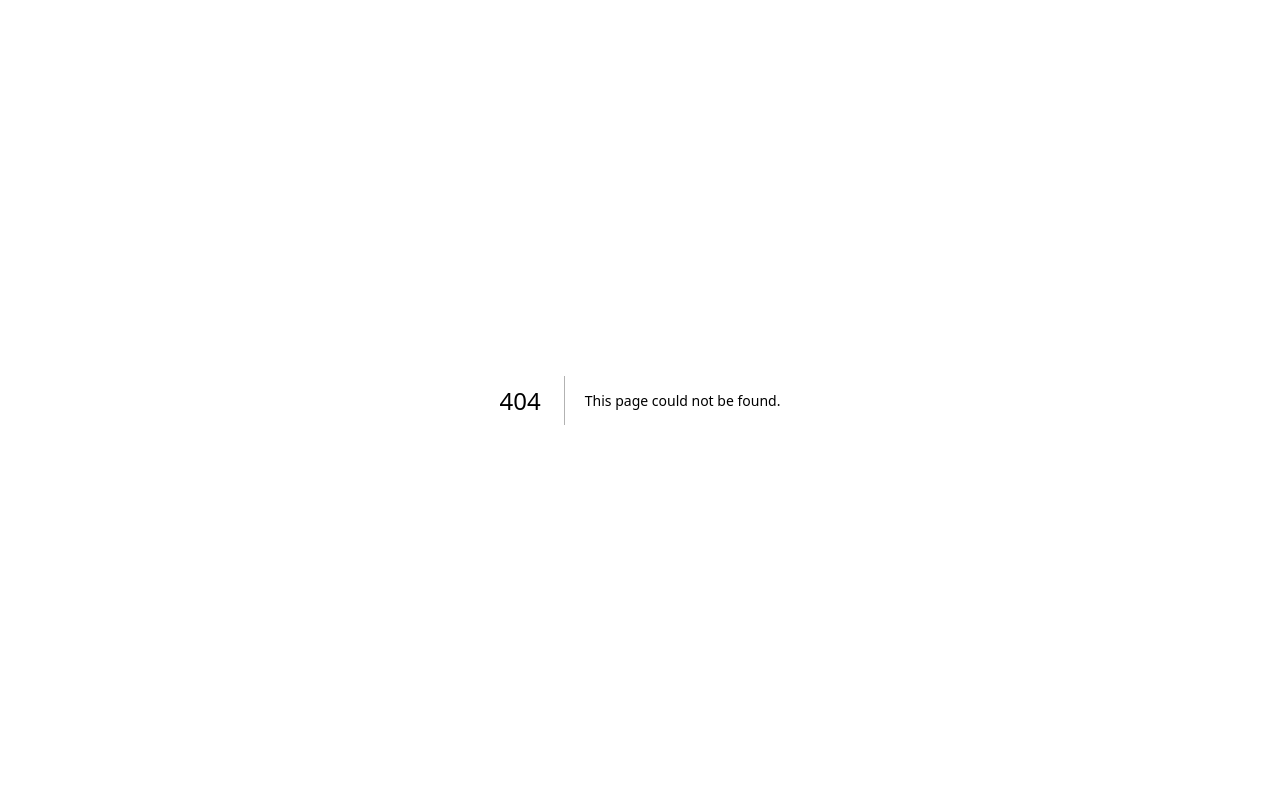
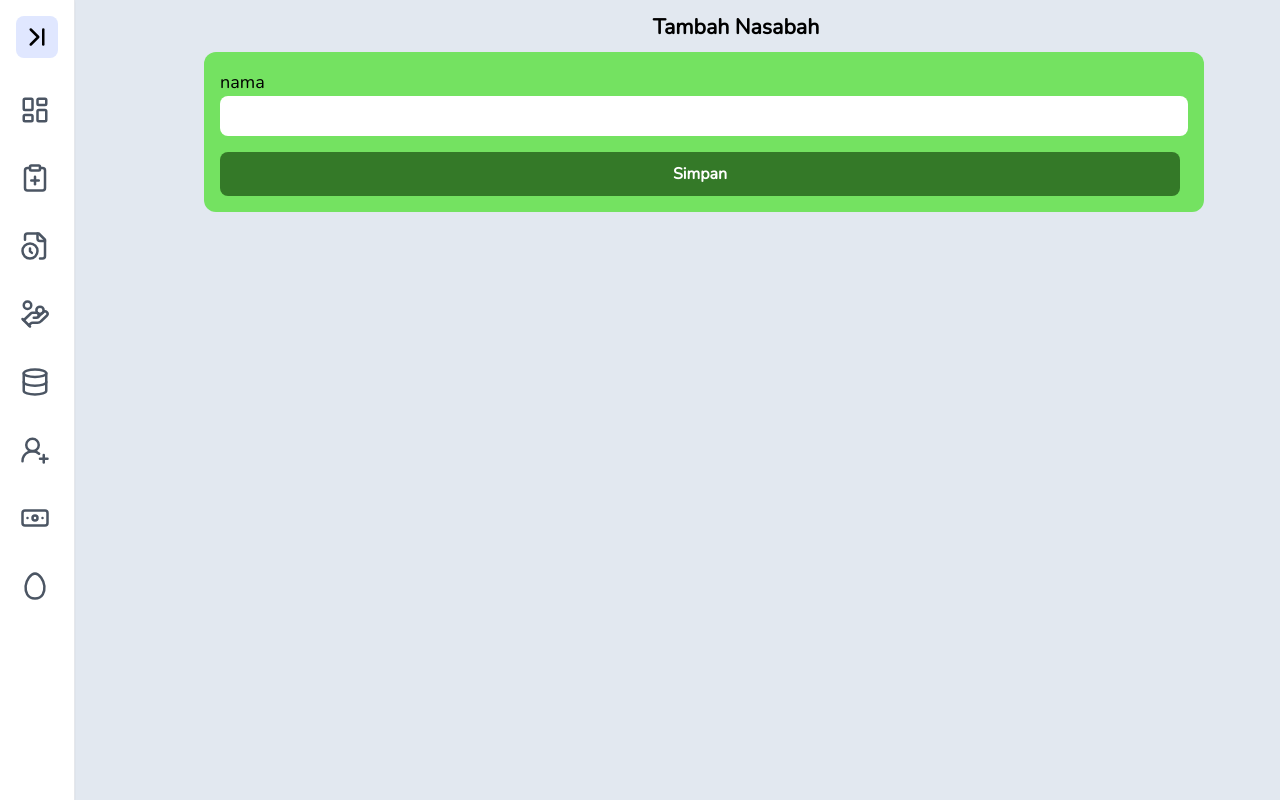
Before and after one commit to rlinusantara/bank-sampah, a Next.js app: page /tambah-nasabah in a window 1280 px wide. Before the commit this address had no page. Built offline with nearby package versions, Linux system fonts and the light colour scheme.

Commit message:
add pages
menambahkan halaman :
tambah nasabah
data nasabah
draft setoran

```diff
--- a/src/app/components/formSampah.js
+++ b/src/app/components/formSampah.js
@@ -98,7 +98,7 @@ const FormInputSampah = () => {
         <form
           ref={form}
           onSubmit={sendData}
-          className="bg-accent flex flex-col mx-2 p-2 xl:p-4 xl:w-[90%] w-full rounded-xl"
+          className="bg-accent flex flex-col mx-2 p-2 xl:p-4 xl:w-[1000px] w-full rounded-xl"
         >
           <label className="block lg:text-lg text-black font-medium ">
             Tanggal
@@ -133,7 +133,7 @@ const FormInputSampah = () => {
               type="number"
               name=""
               id=""
-              className="h-10 rounded-lg px-2 mb-2 w-full lg:w-72 text-black"
+              className="h-10 rounded-lg px-2 mb-2 w-full xl:w-full text-black"
               required
               step="any"
             />
@@ -145,7 +145,7 @@ const FormInputSampah = () => {
               type="number"
               name=""
               id=""
-              className="h-10 rounded-lg px-2 mb-2 w-full lg:w-72 text-black"
+              className="h-10 rounded-lg px-2 mb-2 w-full xl:w-full text-black"
               required
               step="any"
             />
@@ -157,7 +157,7 @@ const FormInputSampah = () => {
               type="text"
               name=""
               id=""
-              className="h-10 rounded-lg mb-2 px-2 w-full lg:w-72 text-black"
+              className="h-10 rounded-lg mb-2 px-2 w-full xl:w-full text-black"
               required
             />
           </div>
--- a/src/app/components/sidebar.js
+++ b/src/app/components/sidebar.js
@@ -3,11 +3,12 @@ import {
   ChevronLast,
   Database,
   UserRoundPlus,
-  TicketPlus,
+  ClipboardPlus,
   HandCoins,
   Banknote,
   LayoutDashboard,
   Egg,
+  FileClock
 } from "lucide-react";
 import { useState } from "react";
 import Link from "next/link";
@@ -84,9 +85,14 @@ export default function SidebarAdmin() {
               link="/dashboard"
             />
             <SidebarItem
-              icon={<TicketPlus size={30} />}
+              icon={<ClipboardPlus size={30} />}
               text="Setoran Masuk"
-              link="/data-nasabah"
+              link="/setoran-masuk"
+            />
+            <SidebarItem
+              icon={<FileClock size={30} />}
+              text="Draft Setoran"
+              link="/draft-setoran"
             />
             <SidebarItem
               icon={<HandCoins size={30} />}
@@ -101,7 +107,7 @@ export default function SidebarAdmin() {
             <SidebarItem
               icon={<UserRoundPlus size={30} />}
               text="Tambah Nasabah"
-              link="/data-nasabah"
+              link="/tambah-nasabah"
             />
             <SidebarItem
               icon={<Banknote size={30} />}
--- a/src/app/data-nasabah/page.js
+++ b/src/app/data-nasabah/page.js
@@ -1,16 +1,47 @@
 "use client"
 import AdminLayout from "../components/adminLayout";
 
-const Daftarnasabah = () => {
+const DaftarNasabah = () => {
     return (
         <>
             <AdminLayout>
-                <div className="p-4 ml-16 lg:ml-20">
-                    <p className="text-black">test 123</p>
+            <div className="ml-16 w-80">
+                    <h1 className="text-center text-xl font-bold p-2">Data Nasabah</h1>
+                    <div className="relative overflow-x-auto">
+                        <table className="w-full text-sm rtl:text-right text-gray-500 table-fixed text-center">
+                            <thead className="text-xs text-gray-700 bg-accent ">
+                                <tr>
+                                    <th scope="col" className="px-6 py-3">
+                                        Nama
+                                    </th>
+                                    <th scope="col" className="px-6 py-3">
+                                        Total Saldo
+                                    </th>
+                                    <th scope="col" className="px-6 py-3">
+                                        Total Sampah
+                                    </th>
+                                </tr>
+                            </thead>
+                            <tbody>
+                                <tr className="bg-white border-b">
+                                    <th scope="row" className="px-6 py-4 font-medium text-gray-900 whitespace-nowrap">
+                                    Budiono Siregar
+                                    </th>
+                                    <td className="px-6 py-4">
+                                    100.000
+                                    </td>
+                                    <td className="px-6 py-4 text-center">
+                                        99 <span>Kg.</span>
+                                    </td>
+                                </tr>
+                            </tbody>
+                        </table>
+                    </div>
+
                 </div>
             </AdminLayout>
         </>
     );
 }
 
-export default Daftarnasabah;
+export default DaftarNasabah;
--- /dev/null
+++ b/src/app/draft-setoran/page.js
@@ -0,0 +1,75 @@
+"use client"
+import AdminLayout from "../components/adminLayout";
+import { useState,useEffect } from "react";
+
+const DraftSetoran = () => {
+    const [popUp, setPopUp] = useState(false);
+    return (
+        <>
+            <AdminLayout>
+                <div className="ml-16 w-80">
+                    <h1 className="text-center text-xl font-bold p-2">Draft Setoran Menunggu Acc</h1>
+                    <div className="relative overflow-x-auto">
+                        <table className="w-full text-sm rtl:text-right text-gray-500 table-fixed text-center">
+                            <thead className="text-xs text-gray-700 bg-accent ">
+                                <tr>
+                                    <th scope="col" className="px-6 py-3">
+                                        Nama
+                                    </th>
+                                    <th scope="col" className="px-6 py-3">
+                                        Tanggal
+                                    </th>
+                                    <th scope="col" className="px-6 py-3">
+                                        Aksi
+                                    </th>
+                                </tr>
+                            </thead>
+                            <tbody>
+                                <tr className="bg-white border-b">
+                                    <th scope="row" className="px-6 py-4 font-medium text-gray-900 whitespace-nowrap">
+                                    Budiono Siregar
+                                    </th>
+                                    <td className="px-6 py-4">
+                                    12-09-2024
+                                    </td>
+                                    <td className="px-6 py-4 text-center">
+                                        <button onClick={()=>setPopUp(true)} className="bg-primary py-1 px-3 rounded-md text-white text-center">Detil</button>
+                                    </td>
+                                </tr>
+                            </tbody>
+                        </table>
+                    </div>
+
+                    {popUp ? (
+                    <div className="bg-background rounded-md relative bottom-20 py-5 mx-2">
+                        <div className="flex justify-between p-2 mx-5">
+                            <h1 className="w-96 text-center text-lg font-bold">Detil Setoran Nasabah</h1>
+                            <button onClick={()=>setPopUp(false)} className="font-extrabold text-xl">X</button>
+                        </div>
+                        <div className="p-2 mx-2">
+                            <label>Tanggal</label>
+                            <p className="bg-slate-300 rounded-md p-1 px-2">12-09-2024</p>
+                            <label>Nama</label>
+                            <p className="bg-slate-300 rounded-md p-1 px-2">Budiono Siregar</p>
+                            <label>Jumlah Sampah Halus</label>
+                            <p className="bg-slate-300 rounded-md p-1 px-2">2 <span>Kg.</span></p>
+                            <label>Jumlah Sampah Kasar</label>
+                            <p className="bg-slate-300 rounded-md p-1 px-2">2 <span>Kg.</span></p>
+                            <label>Jenis Sampah</label>
+                            <p className="bg-slate-300 rounded-md p-1 px-2">Makanan</p>
+                        </div>
+                        <div className="flex justify-around w-72 mt-2">
+                            <button className="text-center font-medium bg-accent py-1 w-20 rounded-md">Setujui</button>
+                            <button className="text-center text-white font-medium bg-red-600 py-1 w-20 rounded-md">Tolak</button>
+                        </div>
+                    </div>
+                    ) : (
+                        ""
+                      )}
+                </div>
+            </AdminLayout>
+        </>
+    );
+};
+
+export default DraftSetoran;
--- /dev/null
+++ b/src/app/setoran-masuk/page.js
@@ -0,0 +1,18 @@
+"use client"
+import AdminLayout from "../components/adminLayout";
+import FormInputSampah from "../components/formSampah";
+
+const SetoranMasuk = () => {
+    return (
+        <>
+        <AdminLayout>
+            <div className="ml-16 w-80 xl:w-[100%] xl:relative xl:left-32">
+                <h1 className="text-center font-bold text-xl p-2">Form Tambah Setoran</h1>
+            <FormInputSampah/>
+            </div>/
+        </AdminLayout>
+        </>
+    );
+}
+
+export default SetoranMasuk;
--- /dev/null
+++ b/src/app/tambah-nasabah/page.js
@@ -0,0 +1,55 @@
+"use client";
+
+import AdminLayout from "../components/adminLayout";
+import { useState, useEffect } from "react";
+const TambahNasabah = () => {
+  const [popUp, setPopUp] = useState(false);
+  return (
+    <>
+      <AdminLayout>
+        <div className="ml-16 w-80 xl:w-[100%] xl:relative xl:left-32">
+          <h1 className="text-center text-xl font-bold p-2">Tambah Nasabah</h1>
+          <form onSubmit={()=>setPopUp(true)} className="bg-accent flex flex-col mx-2 p-2 xl:p-4 xl:w-[1000px] w-full rounded-xl">
+            <label className="block lg:text-lg text-black font-medium">
+              nama
+            </label>
+            <input
+              type="text"
+              name=""
+              id=""
+              className="h-10 rounded-lg mb-2 px-2 w-full xl:w-full text-black"
+              required
+            />
+            <button
+              type="submit"
+              className="text-white bg-primary font-bold rounded-lg text-base px-5 py-2.5 me-2 mt-2"
+            >
+              Simpan
+            </button>
+          </form>
+        </div>
+        <div>
+          {popUp ? (
+            <div className="bg-background w-80 flex justify-center ml-16 p-5 rounded-lg relative bottom-20">
+              <div className="flex flex-col justify-between h-40 my-2">
+                <h1 className="text-xl font-bold">Konfirmasi Penambahan</h1>
+                <div className="flex justify-around">
+                  <button className="text-center font-medium bg-accent py-1 w-20 rounded-md">
+                    Simpan
+                  </button>
+                  <button onClick={()=>setPopUp(false)} className="text-center text-white font-medium bg-red-600 py-1 w-20 rounded-md">
+                    Batal
+                  </button>
+                </div>
+              </div>
+            </div>
+          ) : (
+            ""
+          )}
+        </div>
+      </AdminLayout>
+    </>
+  );
+};
+
+export default TambahNasabah;
```
